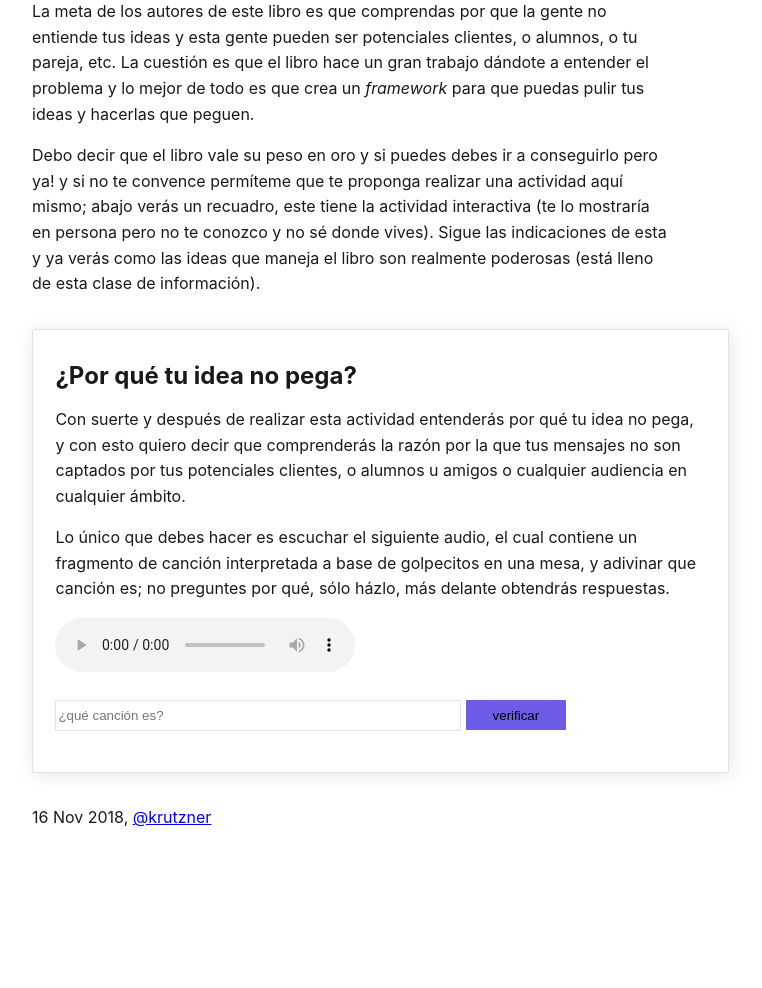
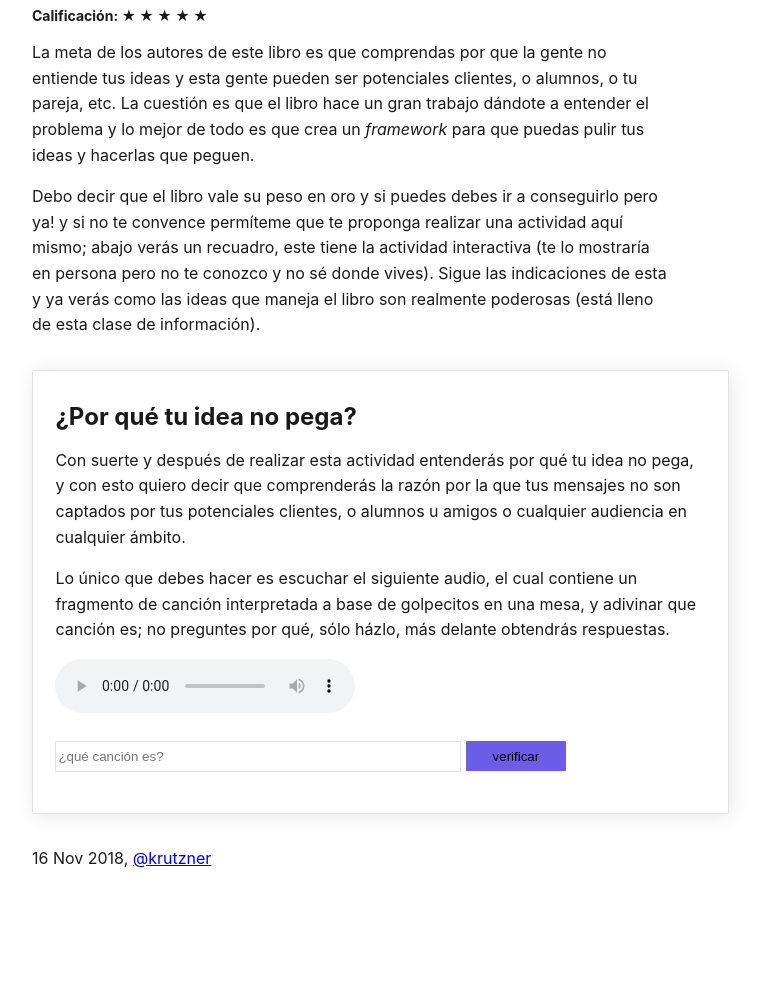
Before and after one commit to totogarza/garzacodes, a Jekyll site: the page built from _posts/2018-11-15-review-del-libro-made-to-stick.md, in a window 1280 px wide. Shown: the part 427-1415 px from the top of the page, without its empty margins (288-1050 px from the left). Built offline with Jekyll 4.4.1, drawn with Linux system fonts in a browser that asks for light colours; comment, search, counter and statistics services are not loaded; before the commit the page ends 1374 px from its top, so only the background shows below that.

Commit message:
post review stars

```diff
--- a/_posts/2018-11-15-review-del-libro-made-to-stick.md
+++ b/_posts/2018-11-15-review-del-libro-made-to-stick.md
@@ -42,6 +43,8 @@ date: 2018-11-15 17:30 -0700
         <img src="https://res.cloudinary.com/yipster/image/upload/v1542415084/Made-to-stick-830x1262_jwom4v.jpg" width="40%">
     </a>
 </p>
+
+{% include stars.html %}
 
 La meta de los autores de este libro es que comprendas por que la gente no entiende tus ideas y esta gente pueden ser potenciales clientes, o alumnos, o tu pareja, etc. La cuestión es que el libro hace un gran trabajo dándote a entender el problema y lo mejor de todo es que crea un _framework_ para que puedas pulir tus ideas y hacerlas que peguen.
 
```
Also changed, not shown: other parts of _posts/2018-11-15-review-del-libro-made-to-stick.md (+1 -0 lines).
